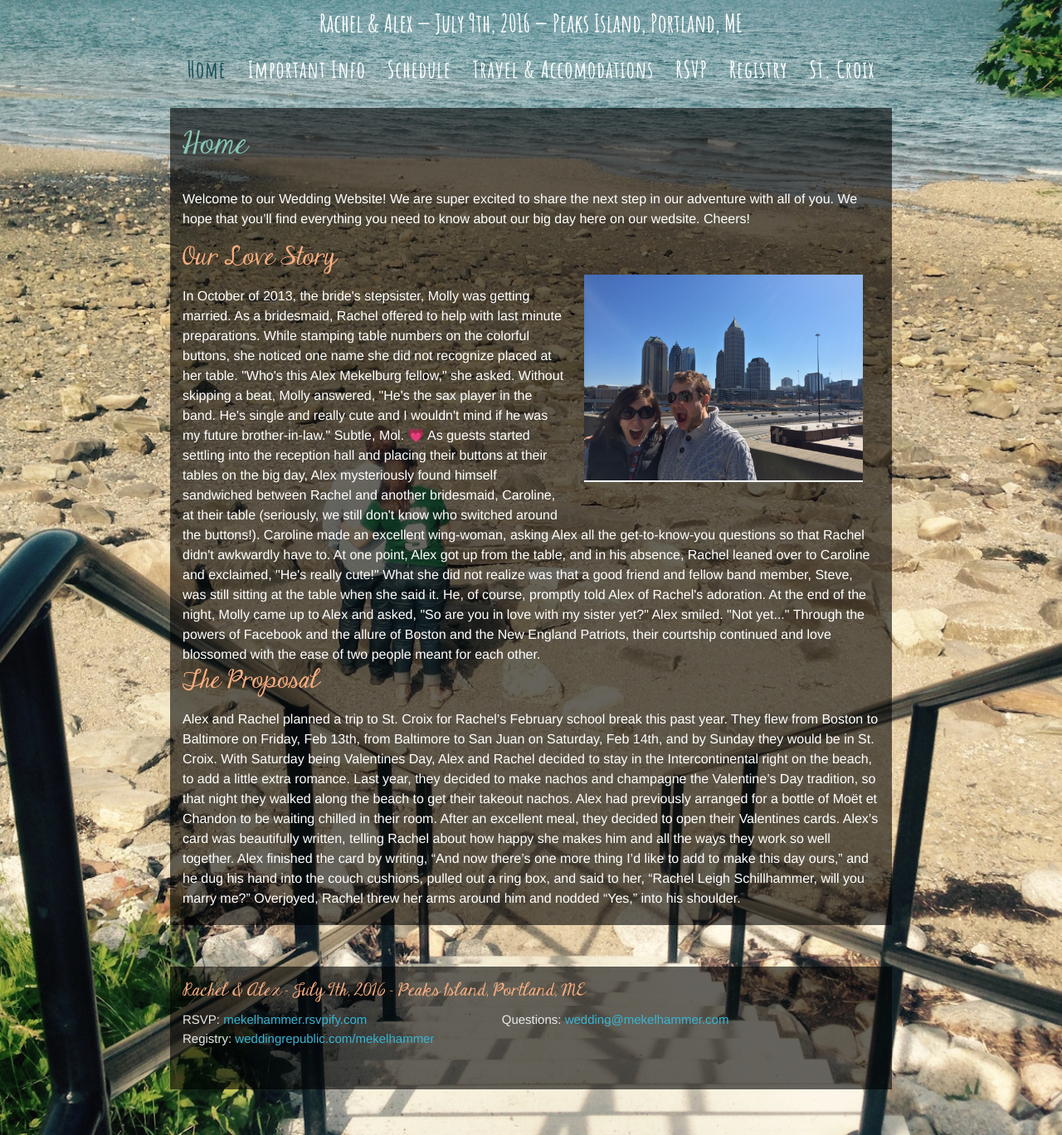
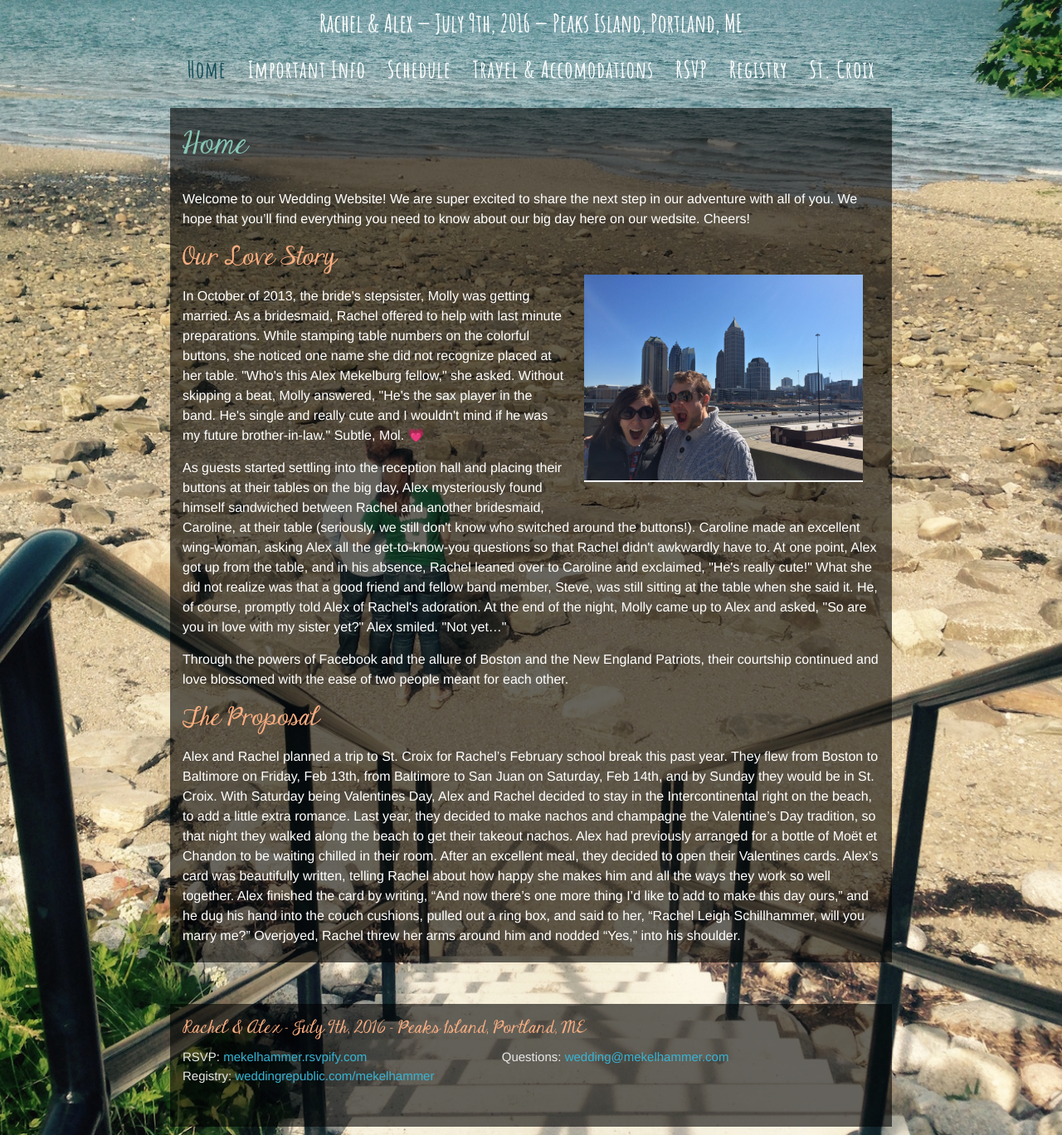
Before and after one commit to amekelburg/wedsite, a Jekyll site: the page built from 1-index.md, in a window 1280 px wide and 1368 px high. Shown: the whole window at 83% size. Built offline with Jekyll 4.4.1, drawn with Linux system fonts in a browser that asks for light colours; some of the changed lines change nothing that is shown.

Commit message:
Updated '1-index.md' via CloudCannon

```diff
--- a/1-index.md
+++ b/1-index.md
@@ -10,13 +10,11 @@ Welcome to our Wedding Website! We are super excited to share the next step in o
 
 ### Our Love Story
 
-<div class='editable'>
-In October of 2013, the bride's stepsister, Molly was getting married. As a bridesmaid, Rachel offered to help with last minute preparations. While stamping table numbers on the colorful buttons, she noticed one name she did not recognize placed at her table. "Who's this Alex Mekelburg fellow," she asked. Without skipping a beat, Molly answered, "He's the sax player in the band. He's single and really cute and I wouldn't mind if he was my future brother-in-law." Subtle, Mol. 💗
+In October of 2013, the bride&#39;s stepsister, Molly was getting married. As a bridesmaid, Rachel offered to help with last minute preparations. While stamping table numbers on the colorful buttons, she noticed one name she did not recognize placed at her table. &quot;Who&#39;s this Alex Mekelburg fellow,&quot; she asked. Without skipping a beat, Molly answered, &quot;He&#39;s the sax player in the band. He&#39;s single and really cute and I wouldn&#39;t mind if he was my future brother-in-law.&quot; Subtle, Mol. 💗
 
-As guests started settling into the reception hall and placing their buttons at their tables on the big day, Alex mysteriously found himself sandwiched between Rachel and another bridesmaid, Caroline, at their table (seriously, we still don't know who switched around the buttons!). Caroline made an excellent wing-woman, asking Alex all the get-to-know-you questions so that Rachel didn't awkwardly have to. At one point, Alex got up from the table, and in his absence, Rachel leaned over to Caroline and exclaimed, "He's really cute!" What she did not realize was that a good friend and fellow band member, Steve, was still sitting at the table when she said it. He, of course, promptly told Alex of Rachel's adoration. At the end of the night, Molly came up to Alex and asked, "So are you in love with my sister yet?" Alex smiled. "Not yet..."
+As guests started settling into the reception hall and placing their buttons at their tables on the big day, Alex mysteriously found himself sandwiched between Rachel and another bridesmaid, Caroline, at their table (seriously, we still don&#39;t know who switched around the buttons!). Caroline made an excellent wing-woman, asking Alex all the get-to-know-you questions so that Rachel didn&#39;t awkwardly have to. At one point, Alex got up from the table, and in his absence, Rachel leaned over to Caroline and exclaimed, &quot;He&#39;s really cute!&quot; What she did not realize was that a good friend and fellow band member, Steve, was still sitting at the table when she said it. He, of course, promptly told Alex of Rachel&#39;s adoration. At the end of the night, Molly came up to Alex and asked, &quot;So are you in love with my sister yet?&quot; Alex smiled. &quot;Not yet...&quot;
 
 Through the powers of Facebook and the allure of Boston and the New England Patriots, their courtship continued and love blossomed with the ease of two people meant for each other.
-</div>
 
 ### The Proposal
 
```
